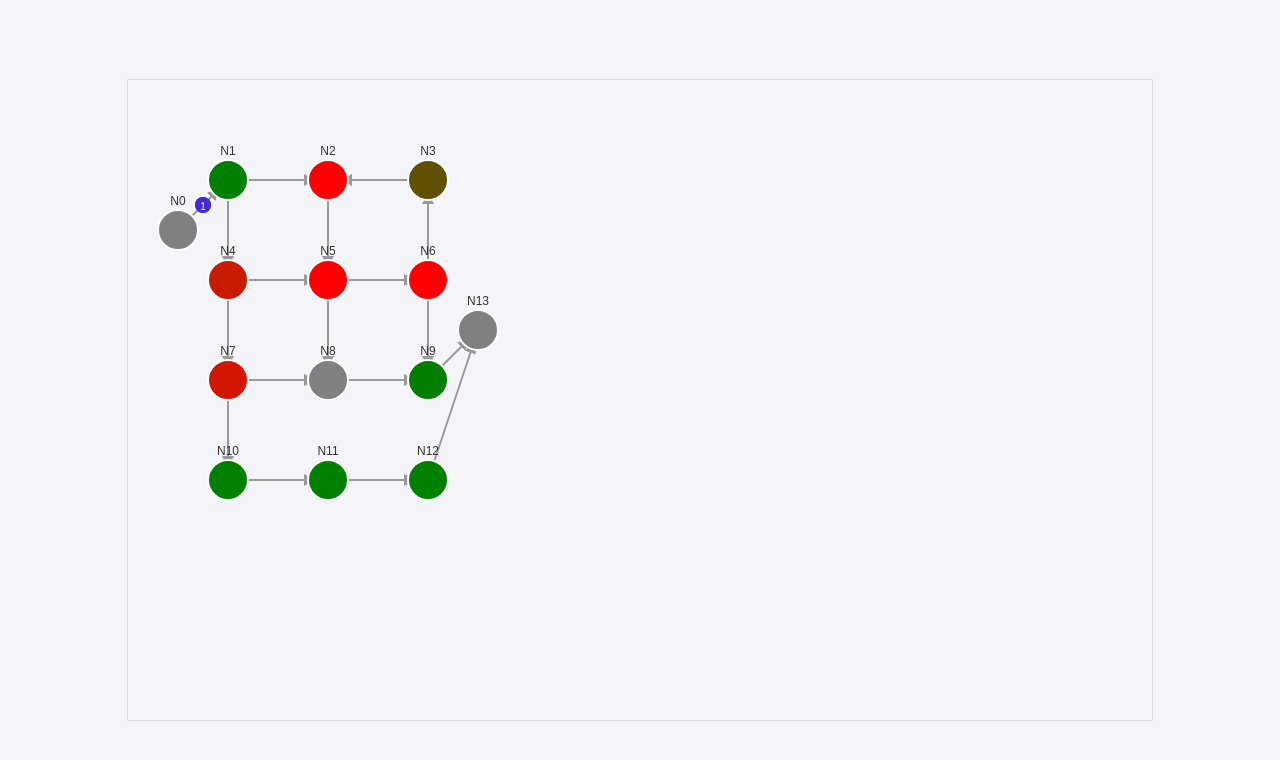
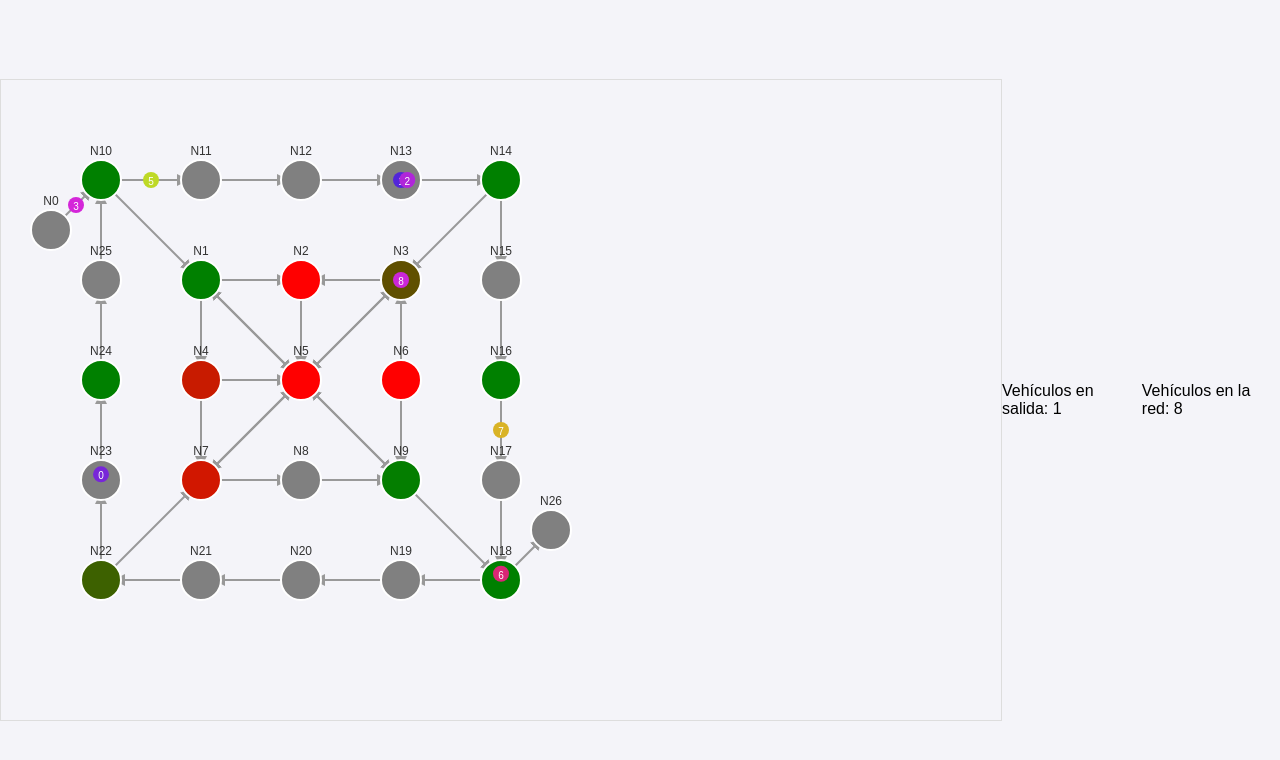
Before and after one commit to ThomasAgu/traffic-simulator, a plain HTML site: page index.html in a window 1280 px wide. Drawn offline with nearby package versions, Linux system fonts and the light colour scheme.

Commit message:
better code, add http-server

```diff
--- /dev/null
+++ b/data/counters.js
@@ -0,0 +1,10 @@
+// state
+export const state = {
+    vehicleCount: 0,
+    vehiclesInSystem: 0
+};
+
+export function updateCounters() {
+    d3.select("#vehicle-counter").text(`Vehículos en salida: ${state.vehicleCount}`);
+    d3.select("#vehicles-in-system").text(`Vehículos en la red: ${state.vehiclesInSystem}`);
+}
--- /dev/null
+++ b/data/links.js
@@ -0,0 +1,27 @@
+export const links = [
+    { source: 0, target: 10 },
+    { source: 1, target: 2 }, { source: 1, target: 5 }, { source: 1, target: 4 },
+    { source: 2, target: 5 },
+    { source: 3, target: 2 }, { source: 3, target: 5 },
+    { source: 4, target: 5 }, { source: 4, target: 7 },
+    { source: 5, target: 1 }, { source: 5, target: 3}, { source: 5, target: 7 }, { source: 5, target: 9},
+    { source: 6, target: 3 },{ source: 6, target: 9 },
+    { source: 7, target: 5 }, { source: 7, target: 8 }, { source: 8, target: 9 },
+    { source: 9, target: 5 }, { source: 9, target: 18},
+    { source: 10, target: 11}, { source: 10, target: 1},
+    { source: 11, target: 12 },
+    { source: 12, target: 13 },
+    { source: 13, target: 14 }, { source: 14, target: 3},
+    { source: 14, target: 15 },
+    { source: 15, target: 16 },
+    { source: 16, target: 17 },
+    { source: 17, target: 18 },
+    { source: 18, target: 19 }, { source: 18, target: 26 },
+    { source: 19, target: 20 },
+    { source: 20, target: 21 },
+    { source: 21, target: 22 },
+    { source: 22, target: 23 }, { source: 22, target: 7 },
+    { source: 23, target: 24 },
+    { source: 24, target: 25 },
+    { source: 25, target: 10 },
+];
--- /dev/null
+++ b/data/nodes.js
@@ -0,0 +1,29 @@
+export const nodes = [
+    { id: 0, x: 50, y: 150, state: "none" },
+    { id: 1, x: 200, y: 200, state: "red", type: "normal" },
+    { id: 2, x: 300, y: 200, state: "green", type: "normal" },
+    { id: 3, x: 400, y: 200, state: "red", type: "normal" },
+    { id: 4, x: 200, y: 300, state: "green", type: "normal" },
+    { id: 5, x: 300, y: 300, state: "red", type: "normal" },
+    { id: 6, x: 400, y: 300, state: "green", type: "normal" },
+    { id: 7, x: 200, y: 400, state: "red", type: "normal" },
+    { id: 8, x: 300, y: 400, state: "green", type: "special" },
+    { id: 9, x: 400, y: 400, state: "red", type: "normal" },
+    { id: 10, x: 100, y: 100, state: "red", type: "normal" },
+    { id: 11, x: 200, y: 100, state: "red", type: "special" },
+    { id: 12, x: 300, y: 100, state: "red", type: "special" },
+    { id: 13, x: 400, y: 100, state: "red", type: "special" },
+    { id: 14, x: 500, y: 100, state: "red", type: "normal" },
+    { id: 15, x: 500, y: 200, state: "red", type: "special" },
+    { id: 16, x: 500, y: 300, state: "red", type: "normal" },
+    { id: 17, x: 500, y: 400, state: "red", type: "special" },
+    { id: 18, x: 500, y: 500, state: "red", type: "normal" },
+    { id: 19, x: 400, y: 500, state: "red", type: "special" },
+    { id: 20, x: 300, y: 500, state: "red", type: "special" },
+    { id: 21, x: 200, y: 500, state: "red", type: "special" },
+    { id: 22, x: 100, y: 500, state: "red", type: "normal" },
+    { id: 23, x: 100, y: 400, state: "red", type: "special" },
+    { id: 24, x: 100, y: 300, state: "red", type: "normal" },
+    { id: 25, x: 100, y: 200, state: "red", type: "special" },
+    { id: 26, x: 550, y: 450, state: "none" },
+];
--- /dev/null
+++ b/graph.js
@@ -0,0 +1,62 @@
+// graph.js
+import { nodes } from "/data/nodes.js";
+import { links } from "/data/links.js";
+
+export function createGraph(containerId, width, height) {
+    const svg = d3.select(`#${containerId}`).append("svg")
+        .attr("width", width)
+        .attr("height", height);
+
+    // Definir marcador de flecha
+    svg.append("defs").append("marker")
+        .attr("id", "arrowhead")
+        .attr("viewBox", "0 -5 10 10")
+        .attr("refX", 20)
+        .attr("refY", 0)
+        .attr("markerWidth", 6)
+        .attr("markerHeight", 6)
+        .attr("orient", "auto")
+        .append("path")
+        .attr("d", "M 0,-5 L 10,0 L 0,5")
+        .attr("fill", "#999");
+
+    // Dibujar aristas con flechas
+    svg.selectAll("line")
+        .data(links)
+        .enter().append("line")
+        .attr("x1", d => nodes[d.source].x)
+        .attr("y1", d => nodes[d.source].y)
+        .attr("x2", d => nodes[d.target].x)
+        .attr("y2", d => nodes[d.target].y)
+        .attr("stroke", "#999")
+        .attr("stroke-width", 2)
+        .attr("marker-end", "url(#arrowhead)");
+
+    // Dibujar nodos
+    const circles = svg.selectAll("circle")
+        .data(nodes)
+        .enter().append("circle")
+        .attr("cx", d => d.x)
+        .attr("cy", d => d.y)
+        .attr("r", 20)
+        .attr("fill", d => {
+            if (d.id === 0 || d.id === 26) return "gray"; // Nodo de salida
+            if (d.type === "special") return "gray"; // Nodo especial
+            return d.state === "red" ? "red" : "green"; // Nodos normales
+        })
+        .attr("stroke", "#fff")
+        .attr("stroke-width", 2);
+
+    // Agregar etiquetas a los nodos
+    svg.selectAll("text")
+        .data(nodes)
+        .enter().append("text")
+        .attr("x", d => d.x)
+        .attr("y", d => d.y - 25)
+        .attr("text-anchor", "middle")
+        .attr("font-size", 12)
+        .attr("fill", "#333")
+        .text(d => `N${d.id}`);
+
+    return { svg, circles };
+}
--- a/index.html
+++ b/index.html
@@ -9,6 +9,8 @@
 </head>
 <body>
   <div id="graph-container"></div>
-  <script src="script.js"></script>
+  <div id="vehicle-counter">Vehículos en salida: 0</div>
+  <div id="vehicles-in-system">Vehículos en la red: 0</div>
+  <script type="module" src="main.js"></script>
 </body>
 </html>
--- /dev/null
+++ b/main.js
@@ -0,0 +1,10 @@
+// main.js
+import { createGraph } from "./graph.js";
+import { toggleTrafficLights, spawnVehicle } from "./simulation.js";
+
+const width = 1000, height = 1000;
+const { svg, circles } = createGraph("graph-container", width, height);
+
+// Iniciar la simulación
+setInterval(() => toggleTrafficLights(circles), 2000);
+setInterval(() => spawnVehicle(svg), 500);
--- a/script.js
+++ b/script.js
@@ -1,36 +1,67 @@
+let vehicleCount = 0;
+let vehiclesInSystem = 0;
+
 // Datos del grafo (nodos y aristas)
 const nodes = [
-    { id: 1, x: 100, y: 100, state: "red", type: "normal" },
-    { id: 2, x: 200, y: 100, state: "green", type: "normal" },
-    { id: 3, x: 300, y: 100, state: "red", type: "normal" },
-    { id: 4, x: 100, y: 200, state: "green", type: "normal" },
-    { id: 5, x: 200, y: 200, state: "red", type: "normal" },
-    { id: 6, x: 300, y: 200, state: "green", type: "normal" },
-    { id: 7, x: 100, y: 300, state: "red", type: "normal" },
-    { id: 8, x: 200, y: 300, state: "green", type: "special" },
-    { id: 9, x: 300, y: 300, state: "red", type: "normal" },
-    { id: 10, x: 100, y: 400, state: "red", type: "normal" },
-    { id: 11, x: 200, y: 400, state: "red", type: "normal" },
-    { id: 12, x: 300, y: 400, state: "red", type: "normal" },
+    { id: 0, x: 50, y: 150, state: "none" },
+    { id: 1, x: 200, y: 200, state: "red", type: "normal" },
+    { id: 2, x: 300, y: 200, state: "green", type: "normal" },
+    { id: 3, x: 400, y: 200, state: "red", type: "normal" },
+    { id: 4, x: 200, y: 300, state: "green", type: "normal" },
+    { id: 5, x: 300, y: 300, state: "red", type: "normal" },
+    { id: 6, x: 400, y: 300, state: "green", type: "normal" },
+    { id: 7, x: 200, y: 400, state: "red", type: "normal" },
+    { id: 8, x: 300, y: 400, state: "green", type: "special" },
+    { id: 9, x: 400, y: 400, state: "red", type: "normal" },
+    { id: 10, x: 100, y: 100, state: "red", type: "normal" },
+    { id: 11, x: 200, y: 100, state: "red", type: "special" },
+    { id: 12, x: 300, y: 100, state: "red", type: "special" },
+    { id: 13, x: 400, y: 100, state: "red", type: "special" },
+    { id: 14, x: 500, y: 100, state: "red", type: "normal" },
+    { id: 15, x: 500, y: 200, state: "red", type: "special" },
+    { id: 16, x: 500, y: 300, state: "red", type: "normal" },
+    { id: 17, x: 500, y: 400, state: "red", type: "special" },
+    { id: 18, x: 500, y: 500, state: "red", type: "normal" },
+    { id: 19, x: 400, y: 500, state: "red", type: "special" },
+    { id: 20, x: 300, y: 500, state: "red", type: "special" },
+    { id: 21, x: 200, y: 500, state: "red", type: "special" },
+    { id: 22, x: 100, y: 500, state: "red", type: "normal" },
+    { id: 23, x: 100, y: 400, state: "red", type: "special" },
+    { id: 24, x: 100, y: 300, state: "red", type: "normal" },
+    { id: 25, x: 100, y: 200, state: "red", type: "special" },
+    { id: 26, x: 550, y: 450, state: "none" },
 ];
 
 // Crear las aristas (enlaces entre nodos)
 const links = [
-    { source: 0, target: 1 },
-    { source: 1, target: 2 },
-    { source: 1, target: 4 }, { source: 2, target: 5 }, { source: 3, target: 2 },
-    { source: 4, target: 5 }, { source: 5, target: 6 },
-    { source: 4, target: 7 }, { source: 5, target: 8 }, { source: 6, target: 3 },  { source: 6, target: 9 },
-    { source: 7, target: 8 }, { source: 8, target: 9 },
-    { source: 9, target: 13 },
-    { source: 7, target: 10 }, { source: 10, target: 11}, { source: 11, target: 12 },  { source: 12, target: 13 },
+    { source: 0, target: 10 },
+    { source: 1, target: 2 }, { source: 1, target: 5 }, { source: 1, target: 4 },
+    { source: 2, target: 5 },
+    { source: 3, target: 2 }, { source: 3, target: 5 },
+    { source: 4, target: 5 }, { source: 4, target: 7 },
+    { source: 5, target: 1 }, { source: 5, target: 3}, { source: 5, target: 7 }, { source: 5, target: 9},
+    { source: 6, target: 3 },{ source: 6, target: 9 },
+    { source: 7, target: 5 }, { source: 7, target: 8 }, { source: 8, target: 9 },
+    { source: 9, target: 5 }, { source: 9, target: 18},
+    { source: 10, target: 11}, { source: 10, target: 1},
+    { source: 11, target: 12 },
+    { source: 12, target: 13 },
+    { source: 13, target: 14 }, { source: 14, target: 3},
+    { source: 14, target: 15 },
+    { source: 15, target: 16 },
+    { source: 16, target: 17 },
+    { source: 17, target: 18 },
+    { source: 18, target: 19 }, { source: 18, target: 26 },
+    { source: 19, target: 20 },
+    { source: 20, target: 21 },
+    { source: 21, target: 22 },
+    { source: 22, target: 23 }, { source: 22, target: 7 },
+    { source: 23, target: 24 },
+    { source: 24, target: 25 },
+    { source: 25, target: 10 },
 ];
 
-// Agregar nodos ficticios para representar la entrada/salida
-nodes.unshift({ id: 0, x: 50, y: 150, state: "none" });  // Nodo virtual de entrada
-nodes.push({ id: 13, x: 350, y: 250, state: "none" });    // Nodo virtual de salida
-
-const width = 400, height = 1000;
+const width = 1000, height = 1000;
 const svg = d3.select("#graph-container").append("svg")
     .attr("width", width)
     .attr("height", height);
@@ -68,7 +99,7 @@ const circles = svg.selectAll("circle")
     .attr("cy", d => d.y)
     .attr("r", 20)
     .attr("fill", d => {
-        if (d.id === 0 || d.id === 13) return "gray"; // Nodo de salida
+        if (d.id === 0 || d.id === 26) return "gray"; // Nodo de salida
         if (d.type === "special") return "gray"; // Nodo especial
         return d.state === "red" ? "red" : "green"; // Nodos normales
     })
@@ -108,7 +139,10 @@ let vehicleId = 0;
 
 // Simular vehículos
 function spawnVehicle() {
-    let vehicle = { node: 0, x: nodes[0].x, y: nodes[0].y, id: vehicleId++ };
+    const initialPos = Math.floor(Math.random() * (nodes.length));
+    vehiclesInSystem++;
+    d3.select("#vehicles-in-system").text(`Vehículos en Sistema: ${vehiclesInSystem}`);
+    let vehicle = { node: initialPos, x: nodes[initialPos].x, y: nodes[initialPos].y, id: vehicleId++ };
     let vehicleElem = svg.append("circle")
         .attr("cx", vehicle.x)
         .attr("cy", vehicle.y)
@@ -125,11 +159,13 @@ function spawnVehicle() {
         .text(vehicle.id);
 
         function moveVehicle() {
-            if (vehicle.node === 13) {
+            if (vehicle.node === 26) {
                 vehicleElem.remove();
                 vehicleText.remove();
+                vehiclesInSystem--
                 vehicleCount++;
                 d3.select("#vehicle-counter").text(`Vehículos en salida: ${vehicleCount}`);
+                d3.select("#vehicles-in-system").text(`Vehículos en la red: ${vehiclesInSystem}`);
                 return;
             }
 
@@ -163,4 +199,4 @@ function spawnVehicle() {
     moveVehicle();
 }
 
-setInterval(spawnVehicle, 2000);
+setInterval(spawnVehicle, 500);
--- /dev/null
+++ b/simulation.js
@@ -0,0 +1,82 @@
+import { nodes } from "./data/nodes.js";
+import { links } from "./data/links.js";
+
+import { state, updateCounters } from "./data/counters.js"
+
+
+let vehicleId = 0;
+
+export function toggleTrafficLights(circles) {
+    nodes.forEach(node => {
+        if (node.type === "normal") { // Solo cambiar el estado de los nodos normales
+            let randomDelay = Math.floor(Math.random() * 3000) + 1000; // Entre 1s y 4s
+            setTimeout(() => {
+                node.state = (node.state === "red") ? "green" : "red";
+
+                circles.filter(d => d.id === node.id)
+                    .transition()
+                    .duration(1000)
+                    .attr("fill", node.state === "red" ? "red" : "green");
+            }, randomDelay);
+        }
+    });
+}
+
+export function spawnVehicle(svg) {
+    const initialPos = Math.floor(Math.random() * (nodes.length));
+    state.vehiclesInSystem++; // Modificar el estado compartido
+    updateCounters();
+
+    let vehicle = { node: initialPos, x: nodes[initialPos].x, y: nodes[initialPos].y, id: vehicleId++ };
+    let vehicleElem = svg.append("circle")
+        .attr("cx", vehicle.x)
+        .attr("cy", vehicle.y)
+        .attr("r", 8)
+        .attr("fill", `hsl(${Math.random() * 360}, 70%, 50%)`);
+
+    // Agregar un texto con el ID del vehículo
+    let vehicleText = svg.append("text")
+        .attr("x", vehicle.x)
+        .attr("y", vehicle.y + 5)
+        .attr("text-anchor", "middle")
+        .attr("font-size", 10)
+        .attr("fill", "#fff")
+        .text(vehicle.id);
+
+    function moveVehicle() {
+        if (vehicle.node === 26) {
+            vehicleElem.remove();
+            vehicleText.remove();
+            state.vehiclesInSystem--; // Modificar el estado compartido
+            state.vehicleCount++; // Modificar el estado compartido
+            updateCounters();
+            return;
+        }
+
+        let possibleLinks = links.filter(l => l.source === vehicle.node);
+        if (possibleLinks.length === 0) return;
+
+        let nextLink = possibleLinks[Math.floor(Math.random() * possibleLinks.length)];
+        let nextNode = nodes[nextLink.target];
+
+        if (nextNode.type !== "special" && nextNode.state === "red") {
+            setTimeout(moveVehicle, 1000);
+            return;
+        }
+
+        vehicle.node = nextNode.id;
+
+        vehicleElem.transition()
+            .duration(2000)
+            .attr("cx", nextNode.x)
+            .attr("cy", nextNode.y)
+            .on("end", moveVehicle);
+
+        vehicleText.transition()
+            .duration(2000)
+            .attr("x", nextNode.x)
+            .attr("y", nextNode.y + 5);
+    }
+
+    moveVehicle();
+}
```
